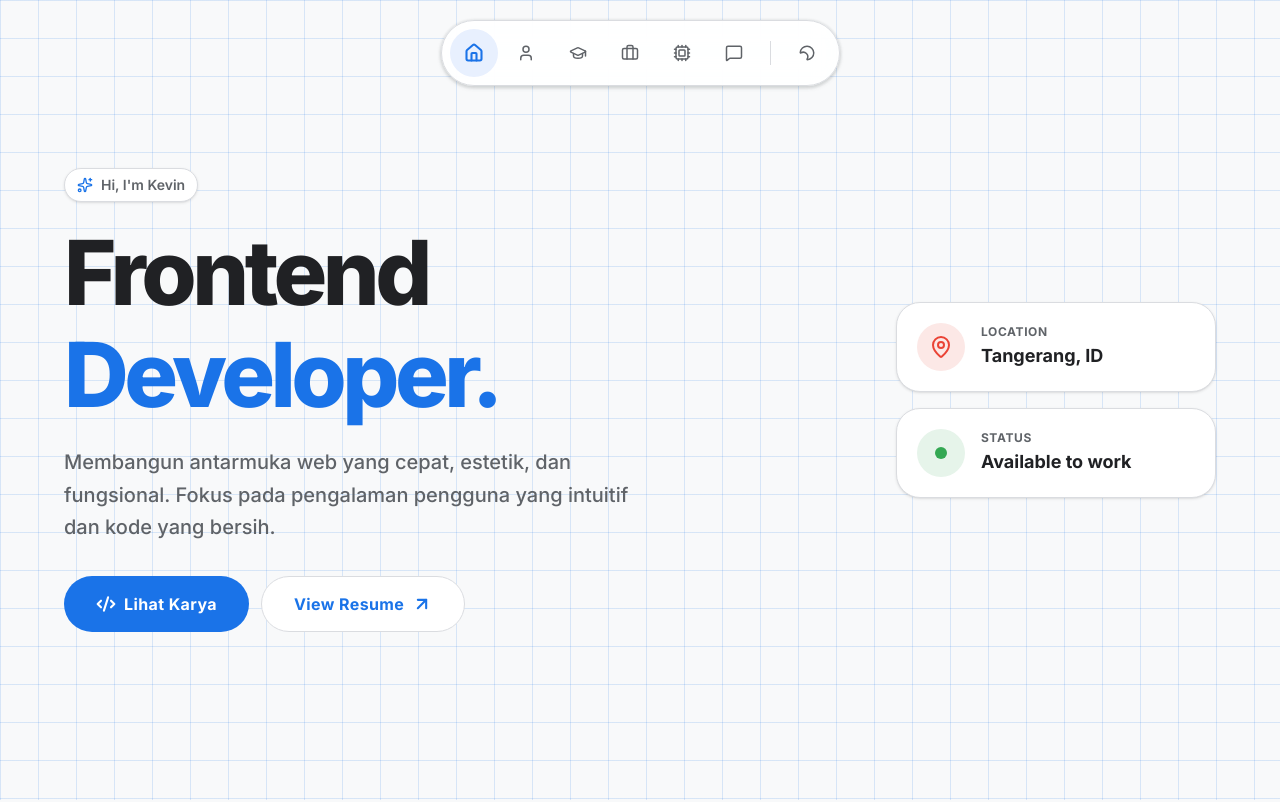
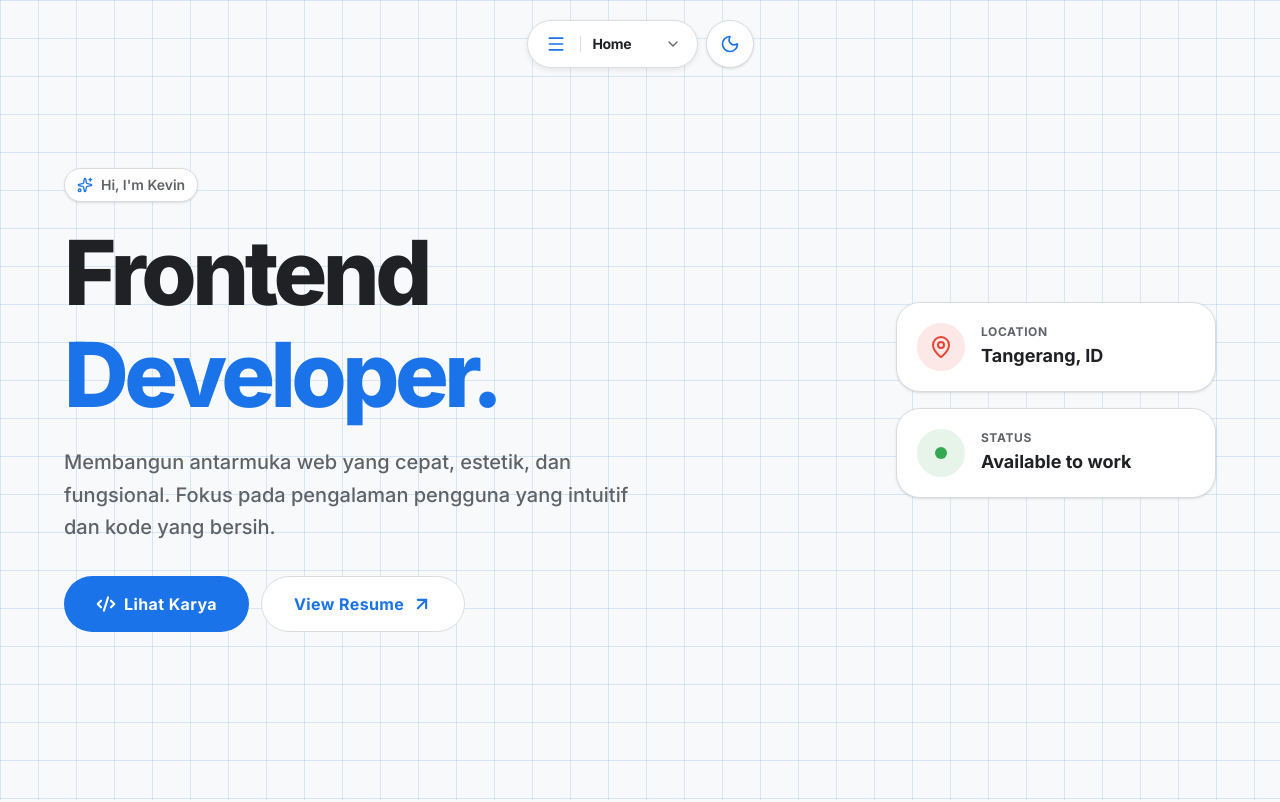
Before and after one commit to ouchycode/portfolio-v4, a Next.js app: page / in a window 1280 px wide. Shown: the top 802 px of the page. Built offline with nearby package versions, Linux system fonts and the light colour scheme.

Commit message:
fix navbar

```diff
--- a/components/Navbar.tsx
+++ b/components/Navbar.tsx
@@ -1,7 +1,7 @@
 "use client";
 
 import { useTheme } from "next-themes";
-import { motion } from "framer-motion";
+import { motion, AnimatePresence } from "framer-motion";
 import {
   Home,
   User,
@@ -11,6 +11,9 @@ import {
   MessageSquare,
   Sun,
   Moon,
+  Menu,
+  X,
+  ChevronDown,
 } from "lucide-react";
 import { useEffect, useState } from "react";
 
@@ -26,9 +29,12 @@ const navLinks = [
 export default function Navbar() {
   const { theme, setTheme } = useTheme();
   const [mounted, setMounted] = useState(false);
+  const [isOpen, setIsOpen] = useState(false);
   const [active, setActive] = useState("#");
 
   useEffect(() => setMounted(true), []);
+
+  const closeMenu = () => setIsOpen(false);
 
   useEffect(() => {
     const handleScroll = () => {
@@ -42,35 +48,113 @@ export default function Navbar() {
         if (!section) return;
         if (scrollY >= section.offsetTop - offset) current = link.href;
       });
-
       setActive(current);
     };
 
     window.addEventListener("scroll", handleScroll);
-    handleScroll();
     return () => window.removeEventListener("scroll", handleScroll);
   }, []);
 
   if (!mounted) return null;
 
+  // Mencari label section yang sedang aktif untuk ditampilkan di pill
+  const activeLabel =
+    navLinks.find((link) => link.href === active)?.label || "Menu";
+
   return (
-    <nav className="fixed top-5 left-0 right-0 z-[100] flex justify-center px-4 pointer-events-none">
+    <nav className="fixed top-5 left-0 right-0 z-[100] flex flex-col items-center px-4 pointer-events-none">
+      {/* ── Smart Pill Trigger ── */}
       <motion.div
-        initial={{ y: -50, opacity: 0 }}
+        initial={{ y: -20, opacity: 0 }}
         animate={{ y: 0, opacity: 1 }}
-        transition={{ duration: 0.5, ease: "easeOut" }}
+        className="pointer-events-auto flex items-center gap-2"
+      >
+        <button
+          onClick={() => setIsOpen(!isOpen)}
+          className="
+            flex items-center gap-3 px-4 h-12
+            rounded-full bg-white dark:bg-[#303134]
+            border border-[#DADCE0] dark:border-[#3C4043]
+            text-[#202124] dark:text-[#E8EAED]
+            shadow-[0_2px_5px_0_rgba(60,64,67,0.1)]
+            hover:border-[#1A73E8] dark:hover:border-[#8AB4F8]
+            transition-all duration-300 backdrop-blur-md
+          "
+        >
+          <div className="flex items-center justify-center w-6 h-6">
+            {isOpen ? (
+              <X size={20} className="text-[#EA4335]" />
+            ) : (
+              <Menu size={20} className="text-[#1A73E8] dark:text-[#8AB4F8]" />
+            )}
+          </div>
+
+          <div className="w-px h-4 bg-[#DADCE0] dark:bg-[#5F6368]" />
+
+          <span className="text-sm font-bold tracking-tight min-w-[60px] text-left">
+            {isOpen ? "Close" : activeLabel}
+          </span>
+
+          <motion.div
+            animate={{ rotate: isOpen ? 180 : 0 }}
+            className="text-[#5F6368] dark:text-[#9AA0A6]"
+          >
+            <ChevronDown size={16} />
+          </motion.div>
+        </button>
+
+        {/* Floating Theme Toggle */}
+        <button
+          onClick={() => setTheme(theme === "dark" ? "light" : "dark")}
+          className="
+            flex items-center justify-center w-12 h-12
+            rounded-full bg-white dark:bg-[#303134]
+            border border-[#DADCE0] dark:border-[#3C4043]
+            text-[#5F6368] dark:text-[#9AA0A6]
+            backdrop-blur-md shadow-sm active:scale-90 transition-all
+          "
+        >
+          {theme === "dark" ? (
+            <Sun size={20} className="text-[#FBBC05]" />
+          ) : (
+            <Moon size={20} className="text-[#1A73E8]" />
+          )}
+        </button>
+      </motion.div>
+
+      {/* ── Expanded Menu ── */}
+      <AnimatePresence>
+        {isOpen && (
+          <>
+            {/* Backdrop click-away */}
+            <motion.div
+              initial={{ opacity: 0 }}
+              animate={{ opacity: 1 }}
+              exit={{ opacity: 0 }}
+              onClick={closeMenu}
+              className="fixed inset-0 bg-black/10 dark:bg-black/40 pointer-events-auto backdrop-blur-[2px]"
+            />
+
+            <motion.div
+              initial={{ opacity: 0, y: 10, scale: 0.95 }}
+              animate={{ opacity: 1, y: 0, scale: 1 }}
+              exit={{ opacity: 0, y: 10, scale: 0.95 }}
+              transition={{ type: "spring", damping: 25, stiffness: 300 }}
               className="
                 pointer-events-auto
-          flex items-center gap-1
-          p-1.5 md:p-2
-          rounded-full
-          border border-[#DADCE0] dark:border-[#3C4043]
-          bg-white/90 dark:bg-[#303134]/90
-          backdrop-blur-md
-          shadow-[0_2px_5px_0_rgba(60,64,67,0.1),0_1px_3px_1px_rgba(60,64,67,0.15)] dark:shadow-[0_2px_5px_0_rgba(0,0,0,0.5)]
-          transition-colors duration-500
+                mt-3 p-2 w-full max-w-[260px]
+                rounded-[28px] border border-[#DADCE0] dark:border-[#3C4043]
+                bg-white/95 dark:bg-[#303134]/95
+                backdrop-blur-xl shadow-2xl
               "
             >
+              <div className="flex flex-col gap-1">
+                <div className="px-4 py-2 mb-1">
+                  <p className="text-[10px] font-bold uppercase tracking-[0.2em] text-[#5F6368] dark:text-[#9AA0A6]">
+                    Navigation
+                  </p>
+                </div>
+
                 {navLinks.map((link, i) => {
                   const Icon = link.icon;
                   const isActive = active === link.href;
@@ -79,84 +163,45 @@ export default function Navbar() {
                     <a
                       key={i}
                       href={link.href}
-              onClick={() => setActive(link.href)}
-              className="group relative flex items-center justify-center w-11 h-11 md:w-12 md:h-12 rounded-full outline-none transition-transform active:scale-95"
-              aria-label={link.label}
+                      onClick={() => {
+                        setActive(link.href);
+                        closeMenu();
+                      }}
+                      className={`
+                        relative flex items-center gap-4 px-4 py-3 rounded-2xl
+                        transition-all duration-200 group
+                        ${
+                          isActive
+                            ? "bg-[#E8F0FE] dark:bg-[#1A73E8]/20 text-[#1A73E8] dark:text-[#8AB4F8]"
+                            : "text-[#5F6368] dark:text-[#9AA0A6] hover:bg-[#F1F3F4] dark:hover:bg-[#3C4043]"
+                        }
+                      `}
                     >
-              {/* Active pill background (Google Blue Light) */}
+                      <div
+                        className={`
+                        flex items-center justify-center w-8 h-8 rounded-full transition-colors
+                        ${isActive ? "bg-white dark:bg-[#1A73E8]/30 shadow-sm" : "bg-transparent"}
+                      `}
+                      >
+                        <Icon size={18} strokeWidth={isActive ? 2.5 : 2} />
+                      </div>
+                      <span className="text-sm font-bold tracking-tight">
+                        {link.label}
+                      </span>
                       {isActive && (
                         <motion.div
-                  layoutId="active-nav-pill"
-                  className="absolute inset-0 rounded-full bg-[#E8F0FE] dark:bg-[#1A73E8]/20"
-                  transition={{ type: "spring", stiffness: 400, damping: 35 }}
+                          layoutId="active-indicator"
+                          className="absolute right-4 w-1.5 h-1.5 rounded-full bg-[#1A73E8] dark:bg-[#8AB4F8]"
                         />
                       )}
-
-              {/* Hover background (non-active) */}
-              {!isActive && (
-                <span className="absolute inset-0 rounded-full bg-transparent group-hover:bg-[#F1F3F4] dark:group-hover:bg-[#3C4043] transition-colors duration-200" />
-              )}
-
-              {/* Icon */}
-              <motion.div
-                className={`relative z-10 transition-colors duration-200 ${
-                  isActive
-                    ? "text-[#1A73E8] dark:text-[#8AB4F8]"
-                    : "text-[#5F6368] dark:text-[#9AA0A6] group-hover:text-[#202124] dark:group-hover:text-[#E8EAED]"
-                }`}
-              >
-                <Icon
-                  size={isActive ? 20 : 18}
-                  strokeWidth={isActive ? 2.5 : 2}
-                />
-              </motion.div>
-
-              {/* Material Design Tooltip */}
-              <div className="absolute top-full mt-2.5 px-2.5 py-1.5 rounded-md bg-[#202124] dark:bg-[#E8EAED] text-white dark:text-[#202124] text-[11px] font-medium opacity-0 group-hover:opacity-100 translate-y-1 group-hover:translate-y-0 pointer-events-none transition-all duration-200 hidden md:block whitespace-nowrap z-50">
-                {link.label}
-              </div>
                     </a>
                   );
                 })}
-
-        {/* Separator */}
-        <div className="w-px h-6 bg-[#DADCE0] dark:bg-[#5F6368] mx-1 md:mx-2" />
-
-        {/* Theme Toggle */}
-        <button
-          onClick={() => setTheme(theme === "dark" ? "light" : "dark")}
-          className="group relative flex items-center justify-center w-11 h-11 md:w-12 md:h-12 rounded-full outline-none transition-transform active:scale-95"
-          aria-label="Toggle Theme"
-        >
-          {/* Hover bg */}
-          <span className="absolute inset-0 rounded-full bg-transparent group-hover:bg-[#F1F3F4] dark:group-hover:bg-[#3C4043] transition-colors duration-200" />
-
-          <motion.div
-            animate={{ rotate: theme === "dark" ? 0 : 180 }}
-            transition={{ type: "spring", stiffness: 200, damping: 20 }}
-            className="relative z-10"
-          >
-            {theme === "dark" ? (
-              <Sun
-                size={18}
-                strokeWidth={2}
-                className="text-[#9AA0A6] group-hover:text-[#FBBC05] transition-colors duration-200"
-              />
-            ) : (
-              <Moon
-                size={18}
-                strokeWidth={2}
-                className="text-[#5F6368] group-hover:text-[#1A73E8] transition-colors duration-200"
-              />
+              </div>
+            </motion.div>
+          </>
         )}
-          </motion.div>
-
-          {/* Tooltip */}
-          <div className="absolute top-full mt-2.5 px-2.5 py-1.5 rounded-md bg-[#202124] dark:bg-[#E8EAED] text-white dark:text-[#202124] text-[11px] font-medium opacity-0 group-hover:opacity-100 translate-y-1 group-hover:translate-y-0 pointer-events-none transition-all duration-200 hidden md:block whitespace-nowrap z-50">
-            {theme === "dark" ? "Tema Terang" : "Tema Gelap"}
-          </div>
-        </button>
-      </motion.div>
+      </AnimatePresence>
     </nav>
   );
 }
```
Lines whose indentation alone changed are shown as unchanged.
